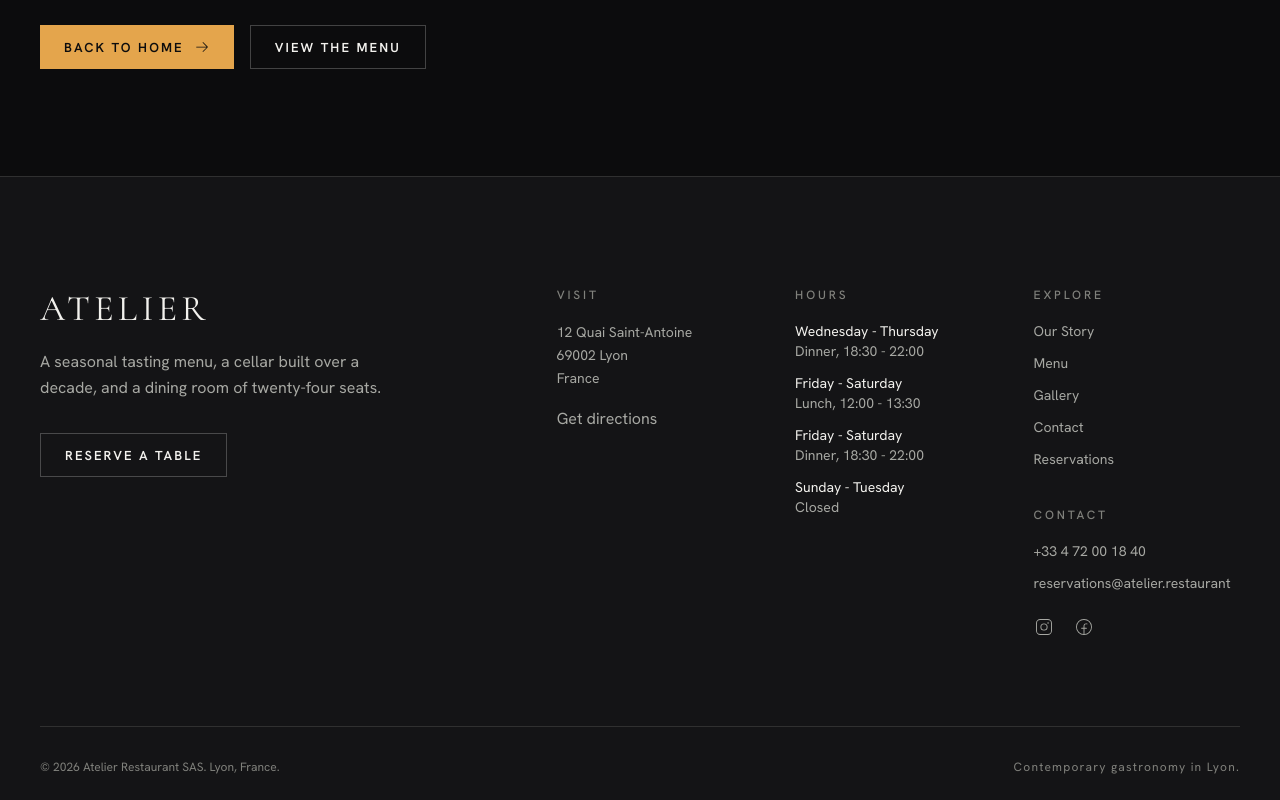
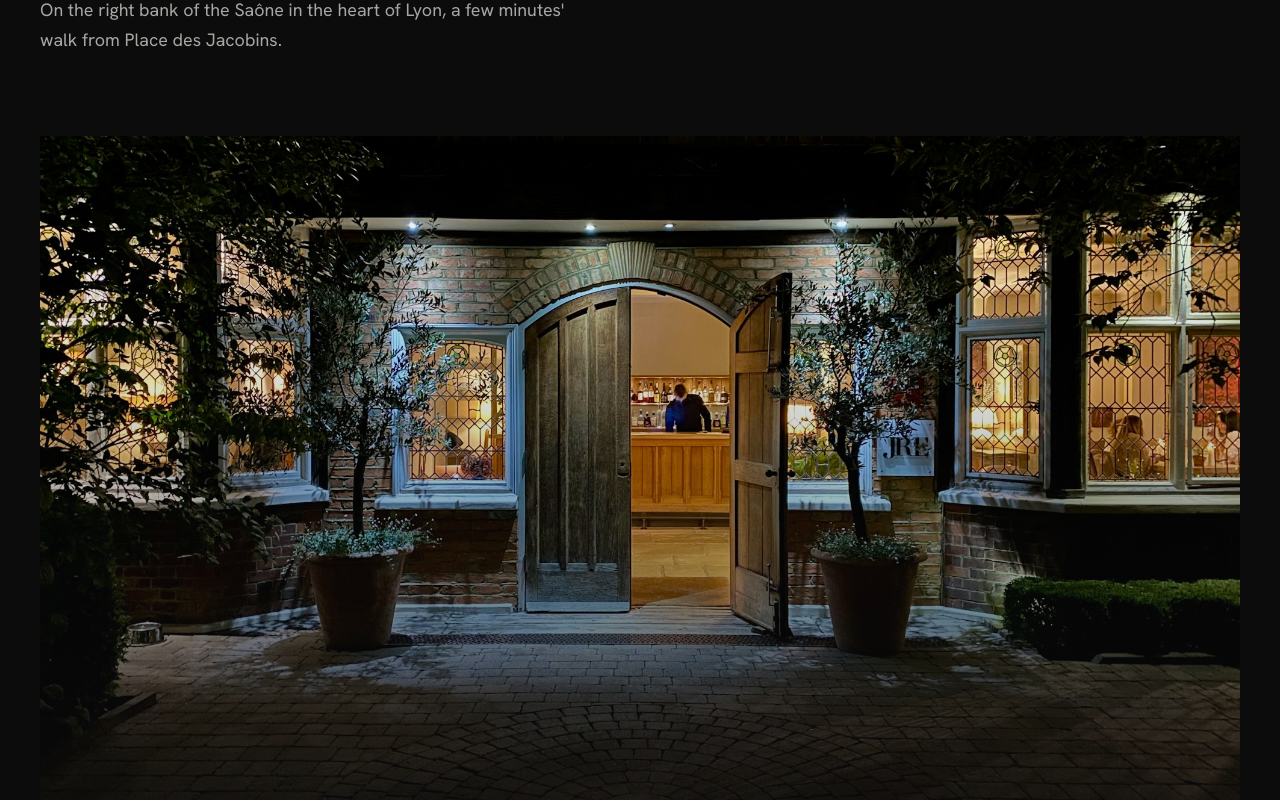
Before and after one commit to wh14-ua/mangocat-test, a Next.js app: page /mangocat-test/contact in a window 1280 px wide. Before the commit this address had no page. Shown: the part 400-1200 px from the top of the page. Built offline with nearby package versions, Linux system fonts and the light colour scheme.

Commit message:
Configure GitHub Pages deployment

```diff
--- a/next.config.ts
+++ b/next.config.ts
@@ -1,7 +1,37 @@
 import type { NextConfig } from "next";
 
+/**
+ * Deployment base path for the GitHub Pages *project* site.
+ *
+ * The site is published at https://wh14-ua.github.io/mangocat-test/, i.e. under
+ * the "/mangocat-test" sub-path, so the app has to know that prefix at build time.
+ * This MUST match the repository name and `seo.url` in src/config/site.ts.
+ *
+ * Deploying to a root domain later? Set this to "" (and update `seo.url`); every
+ * link and image path then resolves at the domain root with no other changes.
+ */
+const basePath = "/mangocat-test";
+
 const nextConfig: NextConfig = {
-  // Tailwind v4 is processed through Turbopack (default bundler in Next 16),
+  // Emit a fully static site to ./out that any static host (GitHub Pages) can serve.
+  output: "export",
+
+  // Served from a sub-path. Next prefixes this onto next/link hrefs, the
+  // next/navigation router, the font files and the _next/* assets automatically.
+  basePath,
+
+  // Exposed to the app (client + server) so the image map in src/config/images.ts
+  // can prefix basePath onto next/image `src` values, which Next does NOT do
+  // automatically. Single source of truth: the `basePath` const above.
+  env: {
+    NEXT_PUBLIC_BASE_PATH: basePath,
+  },
+
+  // Export each route as <route>/index.html (not <route>.html) so GitHub Pages
+  // resolves directory-style URLs such as /mangocat-test/menu/ reliably.
+  trailingSlash: true,
+
+  // Tailwind v4 is processed through Turbopack (the default bundler in Next 16),
   // for both `next dev` and `next build`.
   turbopack: {
     rules: {
@@ -11,10 +41,13 @@ const nextConfig: NextConfig = {
       },
     },
   },
-  // All imagery is self-hosted under /public/images, so no remotePatterns are
-  // needed. We still let next/image emit modern formats.
+
+  // The built-in next/image optimizer requires a Node server, which a static
+  // export does not have. All imagery is self-hosted under /public/images, so we
+  // serve the original files as-is. next/image still handles sizing, lazy-loading
+  // and layout stability, and basePath is applied to each image `src` automatically.
   images: {
-    formats: ["image/avif", "image/webp"],
+    unoptimized: true,
   },
 };
 
--- a/src/app/layout.tsx
+++ b/src/app/layout.tsx
@@ -22,6 +22,11 @@ const hanken = Hanken_Grotesk({
   display: "swap",
 });
 
+// Fully-qualified OG/Twitter image URL. Built from `seo.url` (which includes the
+// deployment sub-path) so social scrapers resolve it correctly; a relative path
+// alone would be resolved against the origin root and drop the basePath.
+const ogImageUrl = `${site.seo.url}${site.seo.ogImage}`;
+
 export const metadata: Metadata = {
   metadataBase: new URL(site.seo.url),
   title: {
@@ -42,7 +47,7 @@ export const metadata: Metadata = {
     description: site.seo.description,
     images: [
       {
-        url: site.seo.ogImage,
+        url: ogImageUrl,
         width: 1200,
         height: 630,
         alt: `${site.name}, ${site.cuisine} in ${site.address.city}`,
@@ -53,7 +58,7 @@ export const metadata: Metadata = {
     card: "summary_large_image",
     title: site.seo.defaultTitle,
     description: site.seo.description,
-    images: [site.seo.ogImage],
+    images: [ogImageUrl],
   },
   robots: {
     index: true,
--- a/src/app/robots.ts
+++ b/src/app/robots.ts
@@ -1,5 +1,8 @@
 import type { MetadataRoute } from "next";
 import { site } from "@/config";
+
+// Prerender to a static robots.txt at build time (required with `output: 'export'`).
+export const dynamic = "force-static";
 
 export default function robots(): MetadataRoute.Robots {
   return {
--- a/src/app/sitemap.ts
+++ b/src/app/sitemap.ts
@@ -1,5 +1,8 @@
 import type { MetadataRoute } from "next";
 import { site } from "@/config";
+
+// Prerender to a static sitemap.xml at build time (required with `output: 'export'`).
+export const dynamic = "force-static";
 
 export default function sitemap(): MetadataRoute.Sitemap {
   const routes = ["", "/story", "/menu", "/gallery", "/reservations", "/contact"];
--- a/src/config/images.ts
+++ b/src/config/images.ts
@@ -3,7 +3,15 @@
  * licensed photography (see CREDITS.md). Swapping imagery for another restaurant
  * means replacing the files and, if names differ, editing the paths here only.
  */
-export const images = {
+
+// The site is served under a sub-path on GitHub Pages (see `basePath` in
+// next.config.ts). In this version of Next, `next/image` does NOT prepend basePath
+// to `src` automatically, so we apply it here, in the single place every image path
+// flows through. NEXT_PUBLIC_BASE_PATH is set from `basePath` in next.config.ts and
+// is "" for a root-domain deployment, where paths stay at the domain root unchanged.
+const BASE_PATH = process.env.NEXT_PUBLIC_BASE_PATH ?? "";
+
+const files = {
   heroDining: "/images/hero-dining.jpg",
   storyHero: "/images/story-hero.jpg",
   reservationBand: "/images/reservation-band.jpg",
@@ -27,4 +35,9 @@ export const images = {
   og: "/images/og-image.jpg",
 } as const;
 
-export type ImageKey = keyof typeof images;
+export type ImageKey = keyof typeof files;
+
+/** Public-facing image paths, each prefixed with the deployment base path. */
+export const images = Object.fromEntries(
+  Object.entries(files).map(([key, path]) => [key, `${BASE_PATH}${path}`]),
+) as Record<ImageKey, string>;
--- a/src/config/site.ts
+++ b/src/config/site.ts
@@ -70,7 +70,10 @@ export const site: SiteConfig = {
   ],
 
   seo: {
-    url: "https://atelier.restaurant",
+    // Public URL of the deployed site. On GitHub Pages this includes the
+    // "/mangocat-test" project sub-path and MUST match `basePath` in next.config.ts.
+    // For a real root-domain deployment, set this to e.g. "https://atelier.restaurant".
+    url: "https://wh14-ua.github.io/mangocat-test",
     defaultTitle: "ATELIER · Contemporary Gastronomy in Lyon",
     titleTemplate: "%s · ATELIER",
     description:
```
Also changed, not shown: 2 other files (tests, documents, lock files or other folders).
